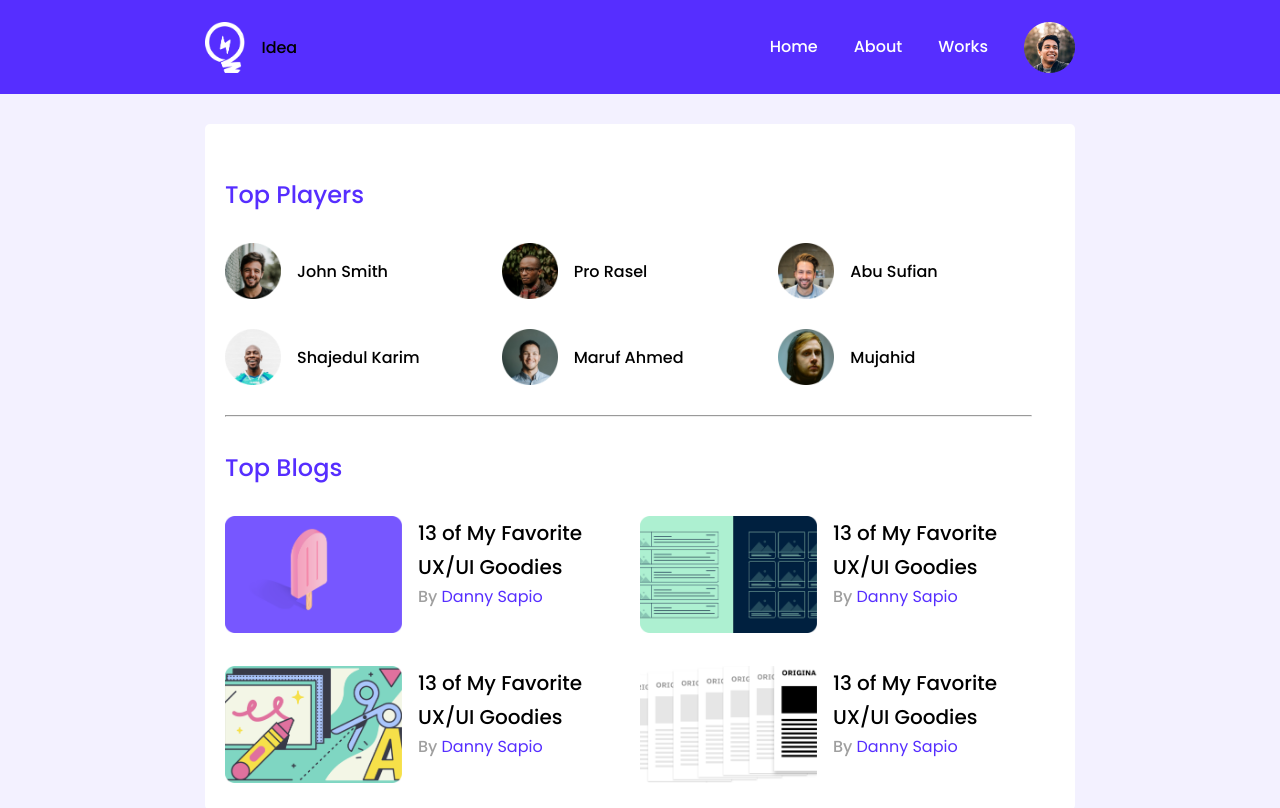
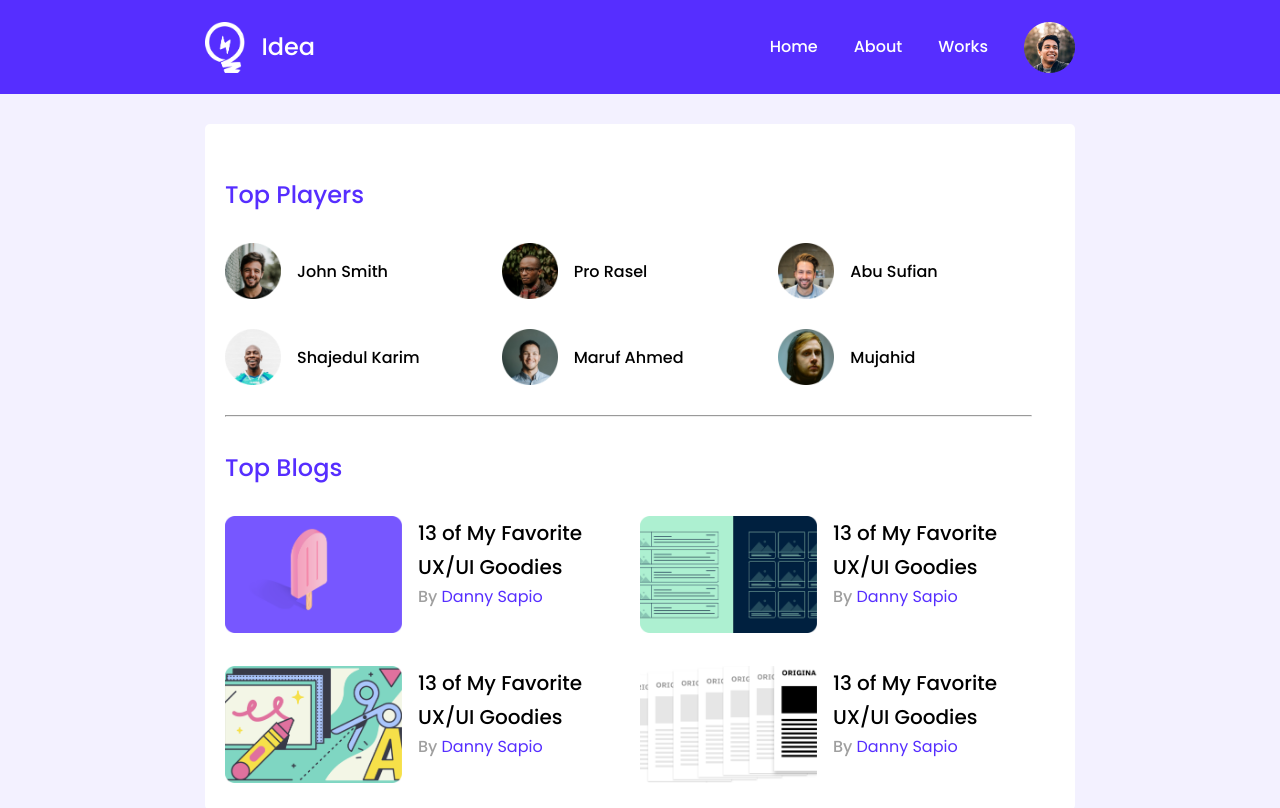
Before and after one commit to radiantCoder007/leader-board, a plain HTML site: page index.html in a window 1280 px wide. Shown: the top 808 px of the page. Drawn offline with Linux system fonts and the light colour scheme.

Commit message:
logo color fixed

```diff
--- a/styles/style.css
+++ b/styles/style.css
@@ -37,6 +37,12 @@ nav {
     display: flex;
     justify-content: center;
     align-items: center;
+}
+
+.navbar .logo p {
+    font-size: 24px;
+    line-height: 36px;
+    color: #FFFFFF;
 }
 
 .logo img {
```
